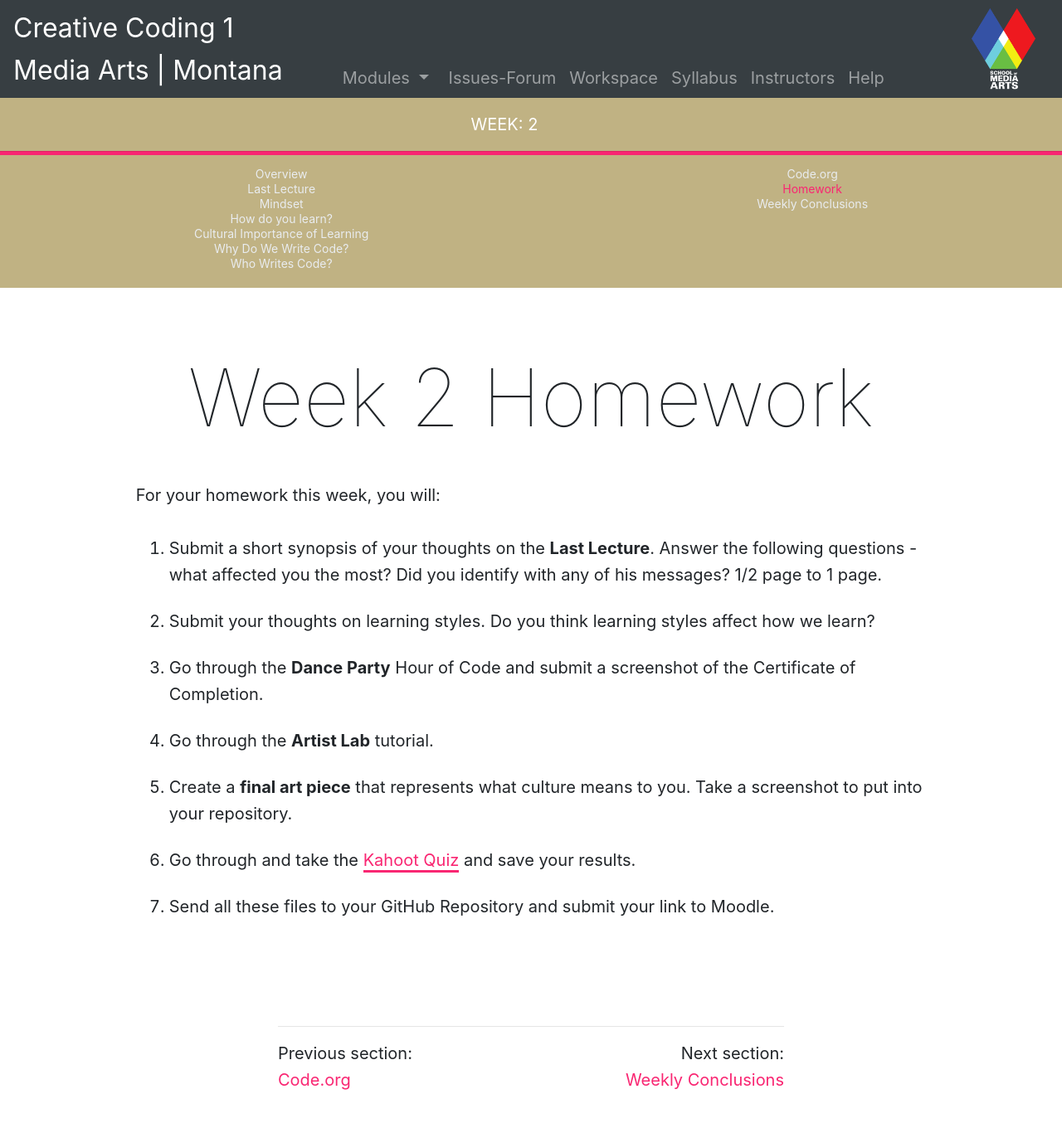
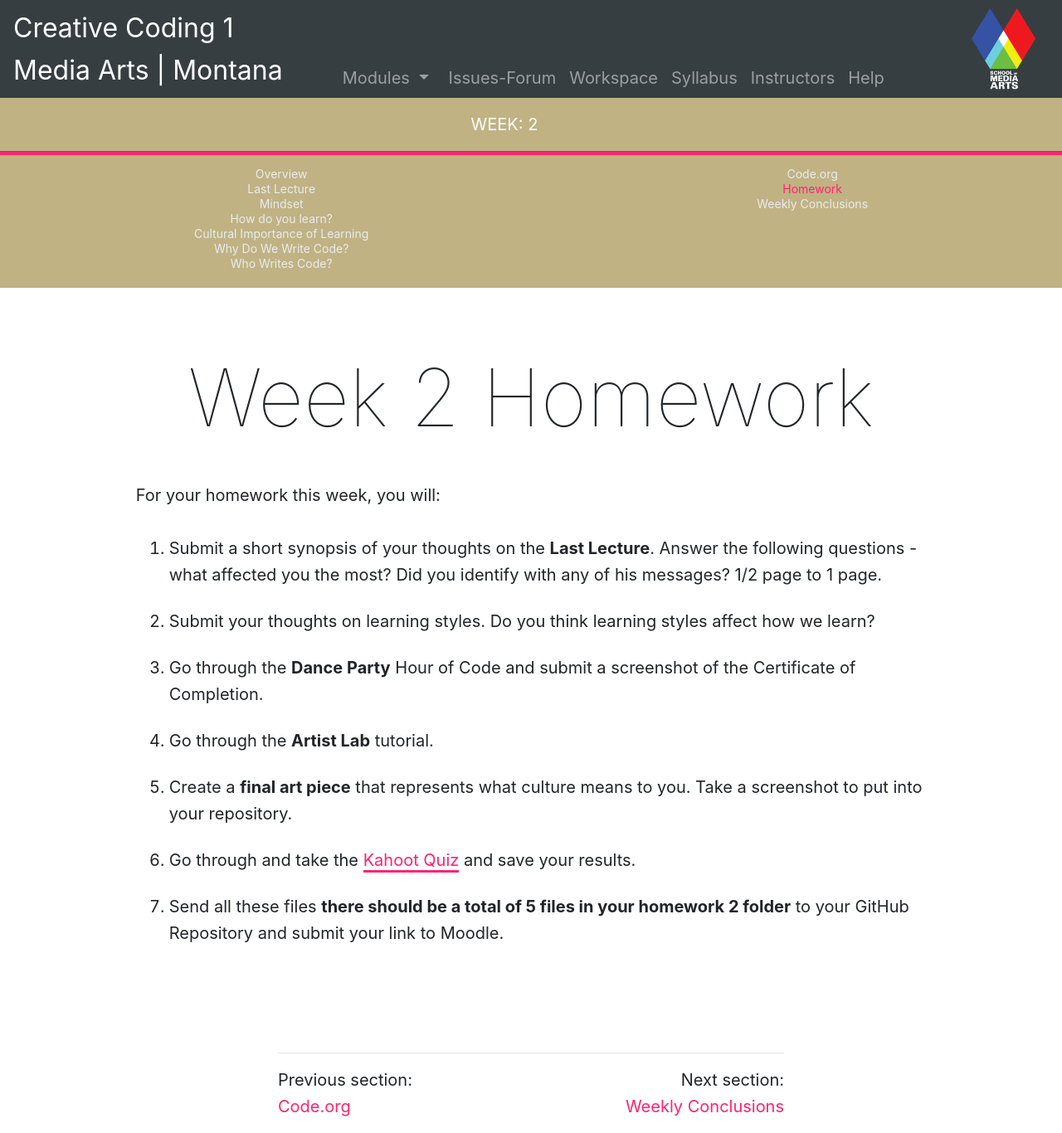
Before and after one commit to Montana-Media-Arts/MART120-Fall2022, a Jekyll site: the page built from modules/week-2/_posts/2017-01-10-homework.md, in a window 1280 px wide. Shown: the whole page at 83% size. Built offline with Jekyll 4.4.1, drawn with Linux system fonts in a browser that asks for light colours; nearby versions of some CDN libraries; before the commit the page ends 1334 px from its top, so only the background shows below that.

Commit message:
Update 2017-01-10-homework.md

```diff
--- a/modules/week-2/_posts/2017-01-10-homework.md
+++ b/modules/week-2/_posts/2017-01-10-homework.md
@@ -14,4 +14,4 @@ For your homework this week, you will:
 4. Go through the <b>Artist Lab</b> tutorial.
 5. Create a <b>final art piece</b> that represents what culture means to you.  Take a screenshot to put into your repository.
 6. Go through and take the <a href="https://kahoot.it/challenge/0800555?challenge-id=84387498-97d5-4d82-ae4e-eabb1c94cf58_1660887669395" target="_blank"> Kahoot Quiz</a> and save your results.
-7. Send all these files to your GitHub Repository and submit your link to Moodle.
+7. Send all these files **there should be a total of 5 files in your homework 2 folder** to your GitHub Repository and submit your link to Moodle.
```
